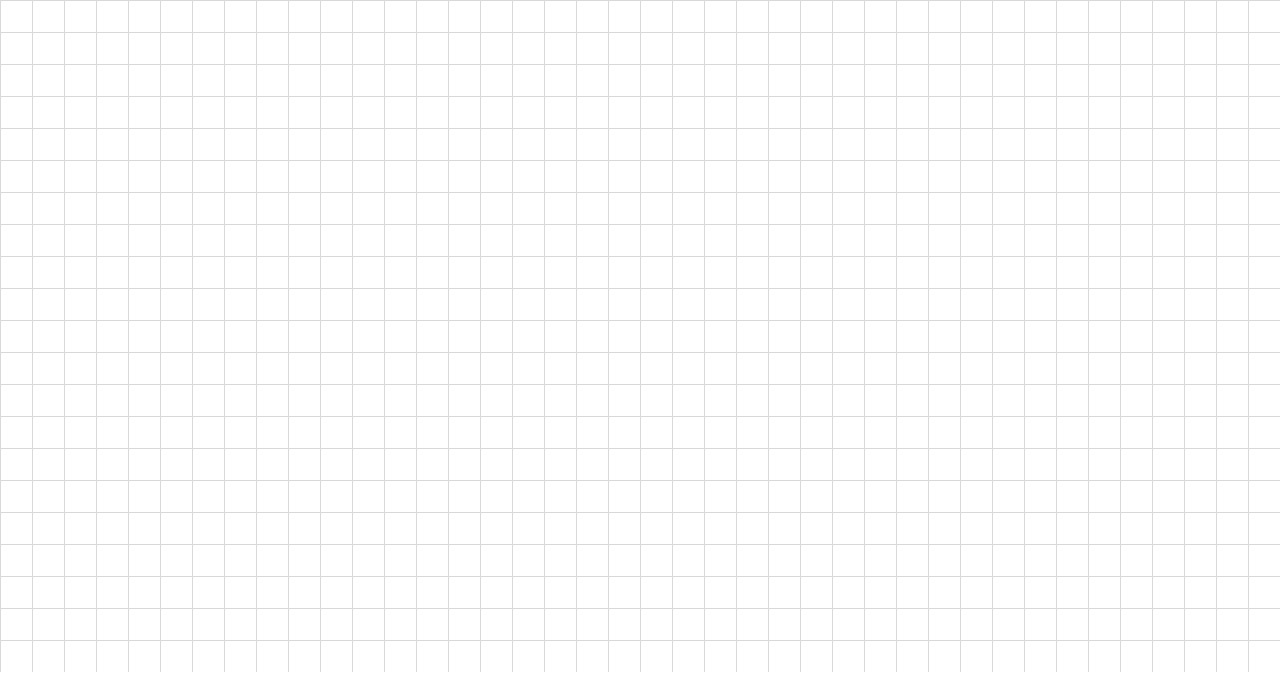
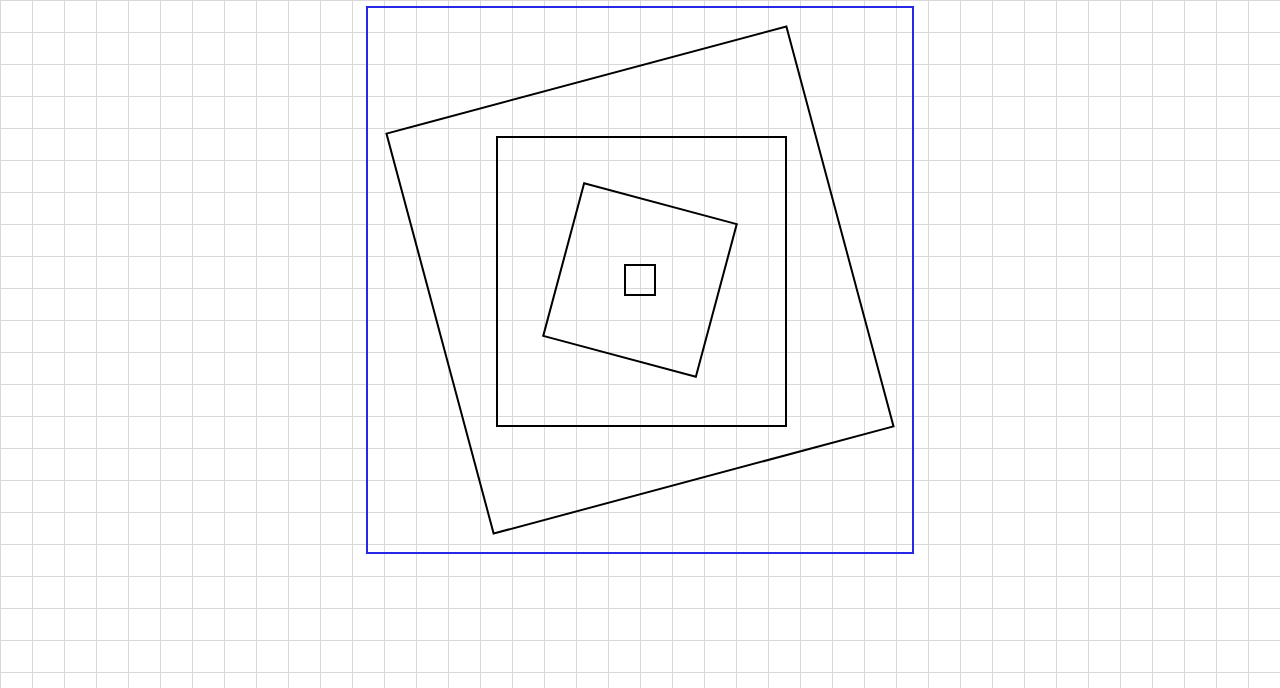
Before and after one commit to Max12345-ally/Venture, a plain HTML site: page index.html in a window 1280 px wide. Shown: the part 128-816 px from the top of the page. Drawn offline with Linux system fonts and the light colour scheme.

Commit message:
main image added

```diff
--- a/index.html
+++ b/index.html
@@ -30,6 +30,13 @@
             </svg>
     </a>
 
+    <svg width="544" height="544" viewBox="0 0 544 544" fill="none" xmlns="http://www.w3.org/2000/svg" class="spiral">
+        <rect x="18.4778" y="125.629" width="414" height="414" transform="rotate(-15 18.4778 125.629)" stroke="black" stroke-width="2"/>
+        <rect x="129" y="129" width="289" height="289" stroke="black" stroke-width="2"/>
+        <rect x="216.139" y="175.245" width="158" height="158" transform="rotate(15 216.139 175.245)" stroke="black" stroke-width="2"/>
+        <rect x="257" y="257" width="30" height="30" stroke="black" stroke-width="2"/>
+        </svg>
+
 <nav>
     <div class="internal">
         <a href="#">About</a>
--- a/style.css
+++ b/style.css
@@ -13,6 +13,11 @@ body {
     background-color: var(--main-color);
     background-image: url(assets/grid.svg);
     color: var(--text-color);
+    display: flex;
+    align-items: center;
+    justify-content: center;
+    height: 100vh;
+
 }
 
 h1 {
@@ -102,3 +107,7 @@ nav div.internal {
 svg {
     vertical-align: middle;
 }
+
+svg.spiral {
+    border: 2px solid var(--highlight-color);
+}
```
